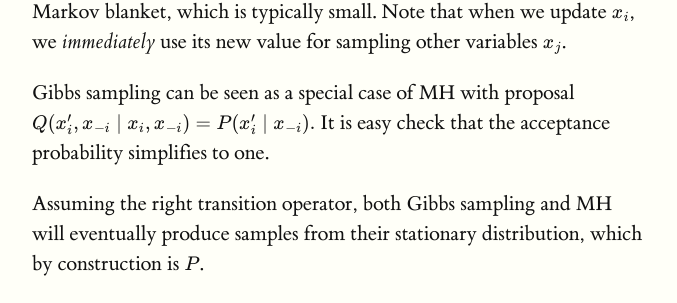
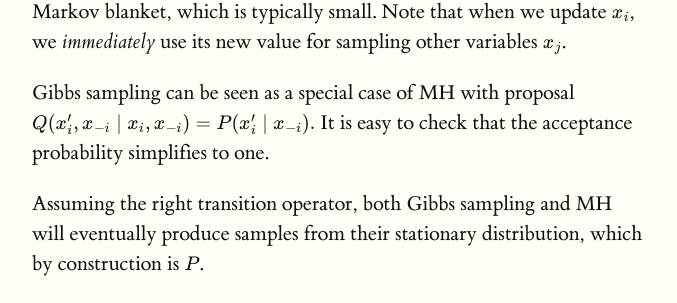
Before and after one commit to ermongroup/cs228-notes, a Jekyll site: the page built from inference/sampling/index.md, in a window 1280 px wide and 900 px high, scrolled down 9624 px. Shown: the part 150-453 px from the top of the window, without its empty margins (128-805 px from the left). Built offline with Jekyll 4.4.1, drawn with Linux system fonts in a browser that asks for light colours; formulas are drawn with MathJax 3.

Commit message:
fix typos

```diff
--- a/docs/inference/sampling/index.html
+++ b/docs/inference/sampling/index.html
@@ -289,7 +289,7 @@ P(x')T(x \mid x') & =  P(x)T(x' \mid x),
 
 <p>Gibbs sampling can be seen as a special case of MH with proposal
 <script type="math/tex">Q(x_i', x_{-i} \mid x_i, x_{-i}) = P(x_i' \mid x_{-i}).</script>
-It is easy check that the acceptance probability simplifies to one.</p>
+It is easy to check that the acceptance probability simplifies to one.</p>
 
 <p>Assuming the right transition operator, both Gibbs sampling and MH will eventually produce samples from their stationary distribution, which by construction is <script type="math/tex">P</script>.</p>
 
--- a/docs/inference/ve/index.html
+++ b/docs/inference/ve/index.html
@@ -150,7 +150,7 @@ p(x_1,..,x_n) = \prod_{c \in C} \phi_c(x_c).
 </script></div>
 <p>The scope of <script type="math/tex">\phi_3</script> is defined as the union of the variables in the scopes of <script type="math/tex">\phi_1, \phi_2</script>; also <script type="math/tex">x_c^{(i)}</script> denotes an assignment to the variables in the scope of <script type="math/tex">\phi_i</script> defined by the restriction of <script type="math/tex">x_c</script> to that scope. For example, we define <script type="math/tex">\phi_3(a,b,c) := \phi_1(a,b) \times \phi_2(b,c)</script>.</p>
 
-<p>Next, the marginalization operation “locally” eliminates a set of variable from a factor. If we have a factor <script type="math/tex">\phi(X,Y)</script> over two sets of variables <script type="math/tex">X,Y</script>, marginalizing <script type="math/tex">Y</script> produces a new factor</p>
+<p>Next, the marginalization operation “locally” eliminates a set of variables from a factor. If we have a factor <script type="math/tex">\phi(X,Y)</script> over two sets of variables <script type="math/tex">X,Y</script>, marginalizing <script type="math/tex">Y</script> produces a new factor</p>
 <div class="mathblock"><script type="math/tex; mode=display">
 \tau(x) = \sum_{y} \phi(x, y),
 </script></div>
--- a/inference/sampling/index.md
+++ b/inference/sampling/index.md
@@ -203,7 +203,7 @@ We use $$x_{-i}$$ to denote all variables in $$x$$ except $$x_i$$. It is often v
 
 Gibbs sampling can be seen as a special case of MH with proposal
 $$ Q(x_i', x_{-i} \mid x_i, x_{-i}) = P(x_i' \mid x_{-i}). $$
-It is easy check that the acceptance probability simplifies to one.
+It is easy to check that the acceptance probability simplifies to one.
 
 Assuming the right transition operator, both Gibbs sampling and MH will eventually produce samples from their stationary distribution, which by construction is $$P$$.
 
```
Also changed, not shown: inference/ve/index.md (+1 -1 lines).
